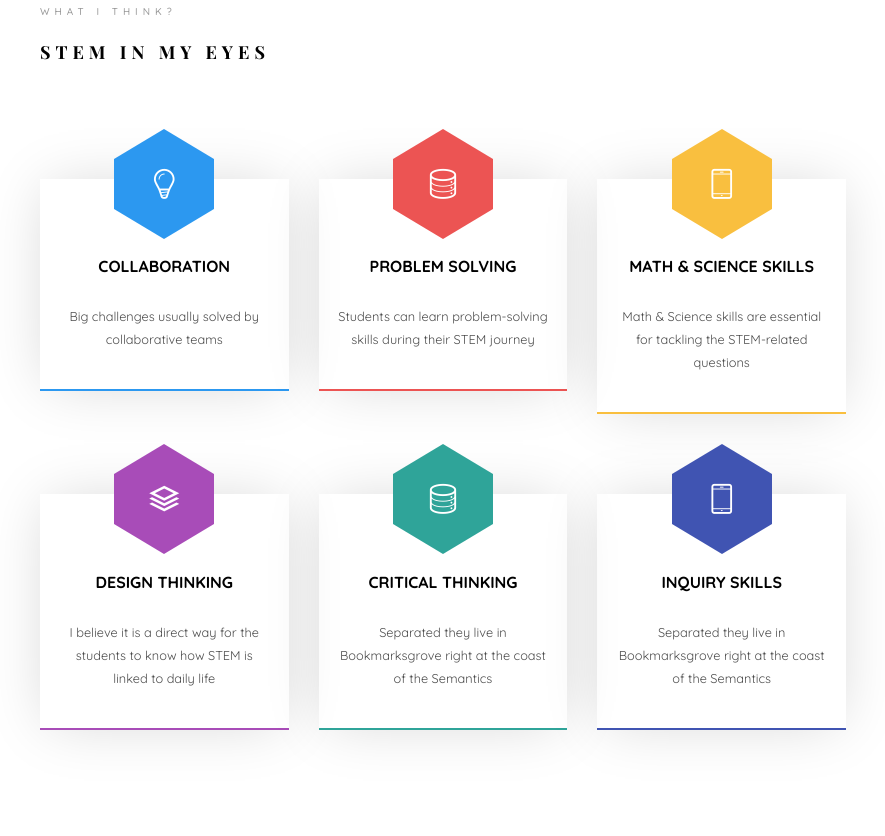
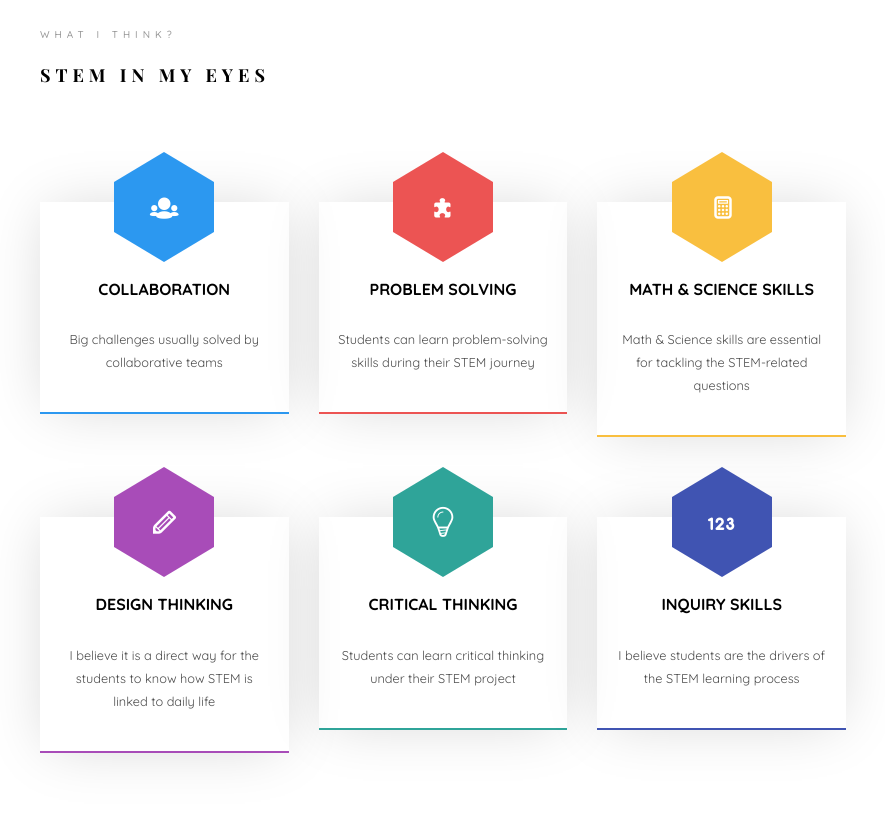
Before and after one commit to opopligher1996/AliceChanPortfolio, a plain HTML site: page index.html in a window 1280 px wide. Shown: the part 1583-2419 px from the top of the page, without its empty margins (347-1232 px from the left). Drawn offline with nearby package versions, Linux system fonts and the light colour scheme; files whose address does not match are found by name; a web font is replaced by a local one.

Commit message:
update text

```diff
--- a/index.html
+++ b/index.html
@@ -138,7 +138,7 @@ Copyright &copy;<script>document.write(new Date().getFullYear());</script> All r
 									<div class="about-desc">
 										<span class="heading-meta">About Us</span>
 										<h2 class="colorlib-heading">Who Am I?</h2>
-										Alice is an adventurous person who always challenges herself. As a student, she knows that students learn the best through experiential learning. Hence, she is interested in the education field after graduation. She is currently looking for a position to contribute her knowledge to society.
+										I am an adventurous person who always challenges myself. As a student, she knows that students learn the best through experiential learning. In the past, I learned under cramming education. Therefore, I would like to make learning fun via the help of STEM tools. To achieve the goal, I would like to enter the education field after graduation. I am currently looking for a full-time position to contribute my knowledge to the society.
 									</div>
 								</div>
 							</div>
@@ -187,7 +187,7 @@ Copyright &copy;<script>document.write(new Date().getFullYear());</script> All r
 						<div class="col-md-4 text-center animate-box">
 							<div class="services color-1">
 								<span class="icon">
-									<i class="icon-bulb"></i>
+									<i class="icon-group"></i>
 								</span>
 								<div class="desc">
 									<h3>Collaboration</h3>
@@ -198,7 +198,7 @@ Copyright &copy;<script>document.write(new Date().getFullYear());</script> All r
 						<div class="col-md-4 text-center animate-box">
 							<div class="services color-2">
 								<span class="icon">
-									<i class="icon-data"></i>
+									<i class="icon-puzzle"></i>
 								</span>
 								<div class="desc">
 									<h3>Problem Solving</h3>
@@ -209,7 +209,7 @@ Copyright &copy;<script>document.write(new Date().getFullYear());</script> All r
 						<div class="col-md-4 text-center animate-box">
 							<div class="services color-3">
 								<span class="icon">
-									<i class="icon-phone3"></i>
+									<i class="icon-calculator"></i>
 								</span>
 								<div class="desc">
 									<h3>Math & Science Skills</h3>
@@ -220,7 +220,7 @@ Copyright &copy;<script>document.write(new Date().getFullYear());</script> All r
 						<div class="col-md-4 text-center animate-box">
 							<div class="services color-4">
 								<span class="icon">
-									<i class="icon-layers2"></i>
+									<i class="icon-pencil"></i>
 								</span>
 								<div class="desc">
 									<h3>Design Thinking</h3>
@@ -231,22 +231,22 @@ Copyright &copy;<script>document.write(new Date().getFullYear());</script> All r
 						<div class="col-md-4 text-center animate-box">
 							<div class="services color-5">
 								<span class="icon">
-									<i class="icon-data"></i>
+									<i class="icon-bulb"></i>
 								</span>
 								<div class="desc">
 									<h3>Critical Thinking</h3>
-									<p>Separated they live in Bookmarksgrove right at the coast of the Semantics</p>
+									<p>Students can learn critical thinking under their STEM project </p>
 								</div>
 							</div>
 						</div>
 						<div class="col-md-4 text-center animate-box">
 							<div class="services color-6">
 								<span class="icon">
-									<i class="icon-phone3"></i>
+									<i class="icon-sort-numerically"></i>
 								</span>
 								<div class="desc">
 									<h3>Inquiry Skills</h3>
-									<p>Separated they live in Bookmarksgrove right at the coast of the Semantics</p>
+									<p>I believe students are the drivers of the STEM learning process</p>
 								</div>
 							</div>
 						</div>
```
